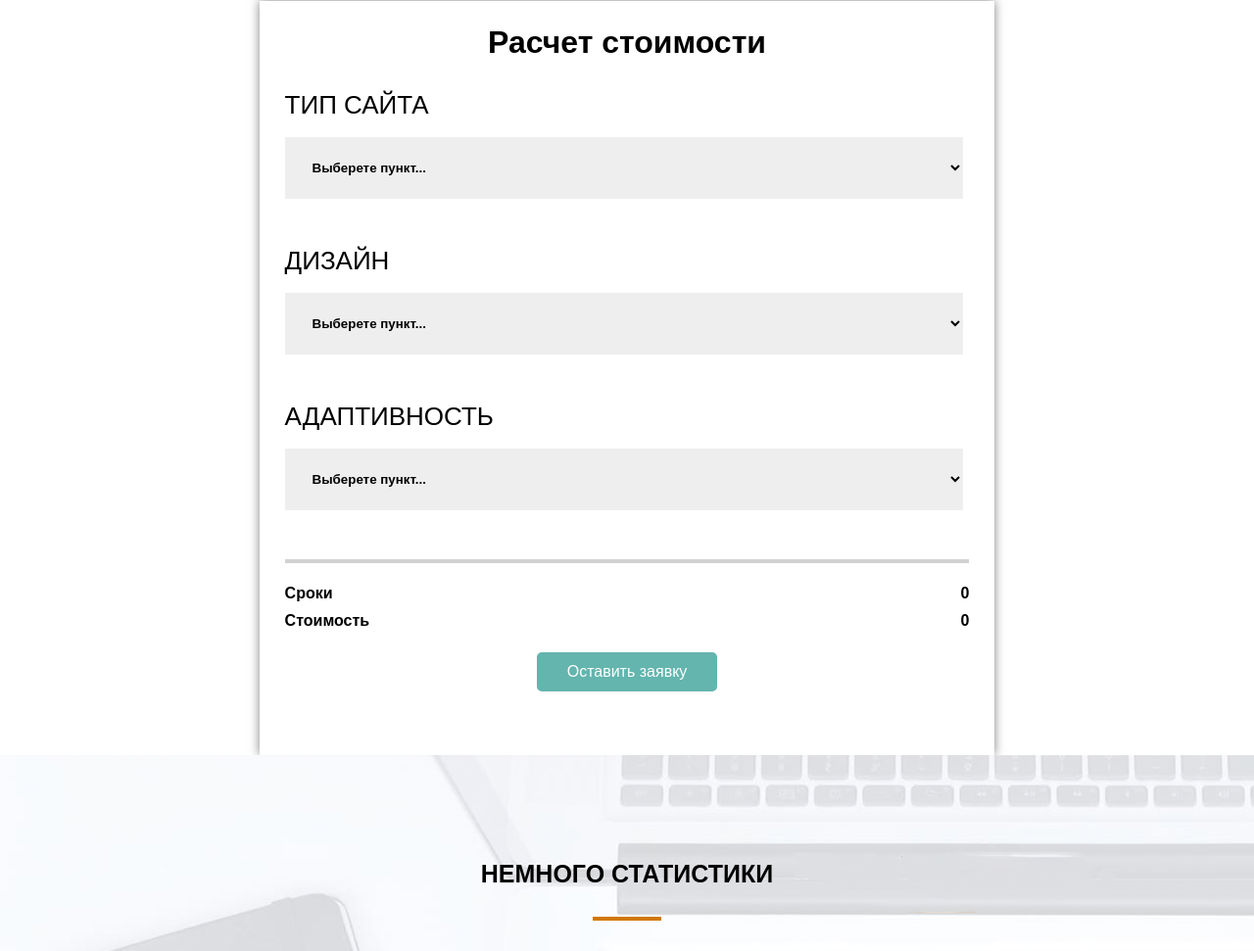
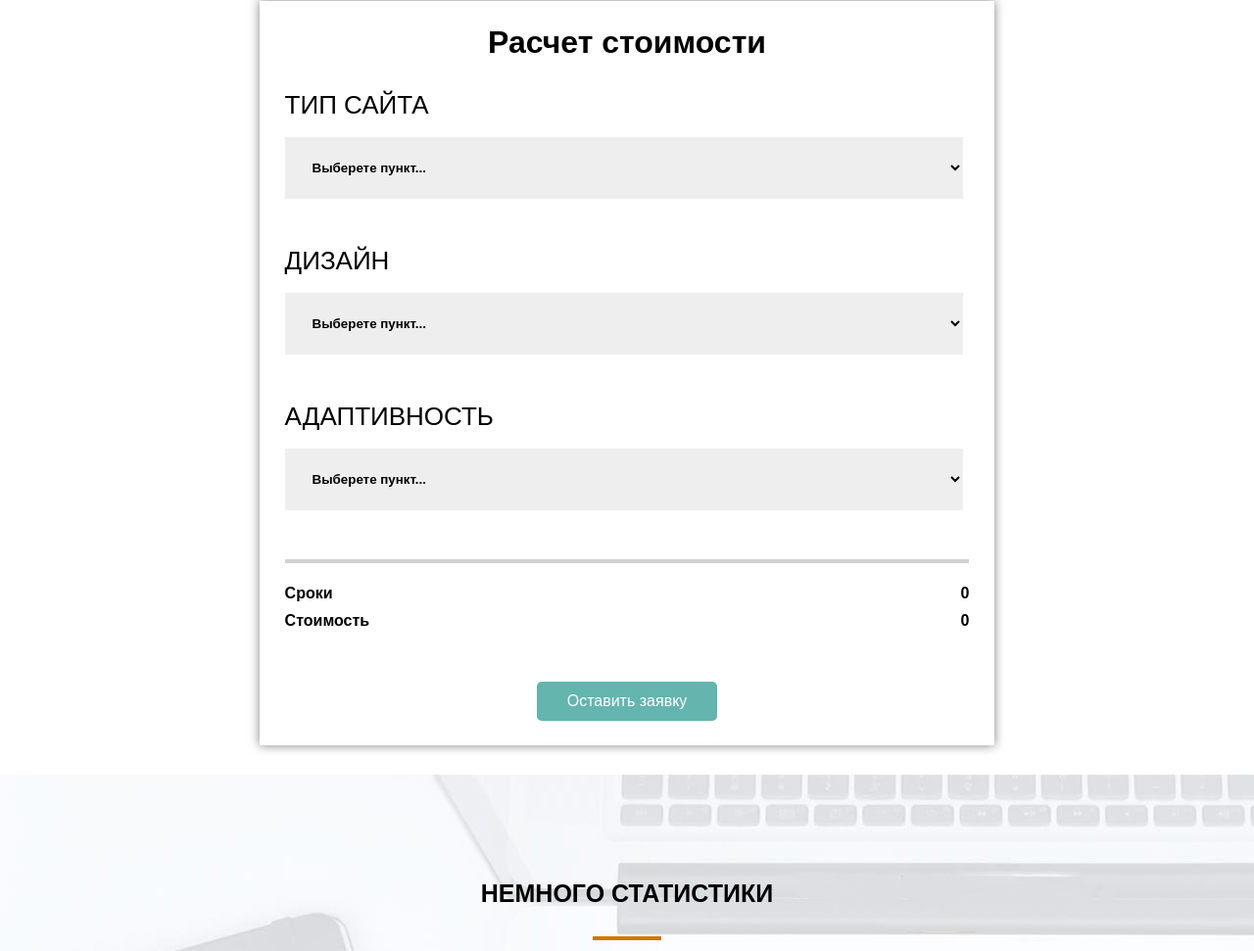
Before and after one commit to d3frag-coder/d3frag-coder.github.io, a plain HTML site: page src/index.html in a window 1280 px wide. Shown: the part 3012-3983 px from the top of the page at 98% size. Drawn offline with nearby package versions, Linux system fonts and the light colour scheme.

Commit message:
Add files via upload

```diff
--- a/src/css/style.css
+++ b/src/css/style.css
@@ -222,6 +222,7 @@ main {
     box-shadow: 0 0 10px rgba(0, 0, 0, 0.5);
     max-width: 750px;
     padding: 2%;
+    margin-bottom: 30px;
 }
 .type_site, .design, .adaptability {
     padding-bottom: 50px;
@@ -250,7 +251,7 @@ select {
     font-size: 16px;
 }
 .container_price input {
-    margin: 40px auto;
+    margin: 10% auto 0px auto;
     background-color: #63b5ae;
     color: #fff;
     border: 2px solid #63b5ae;
```
